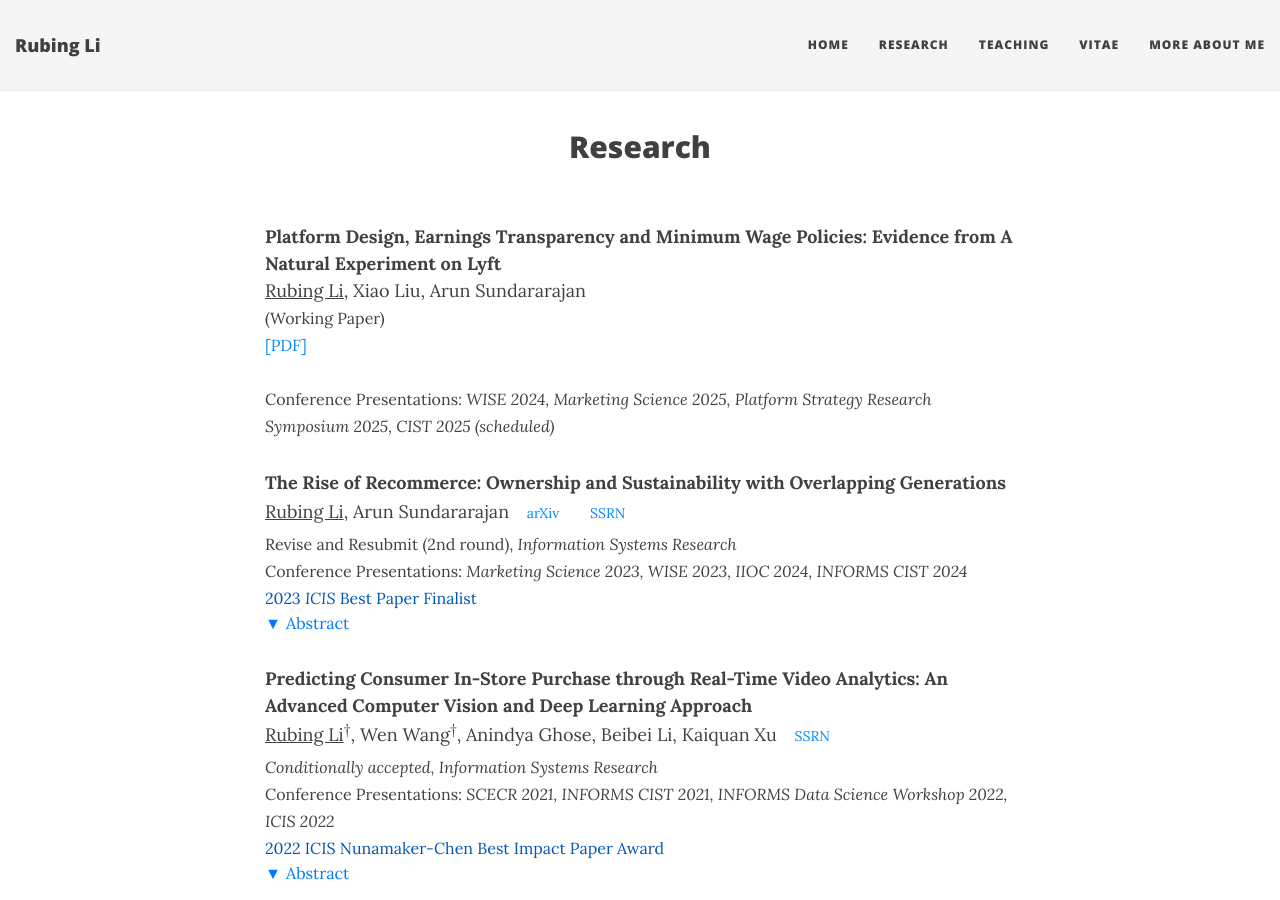
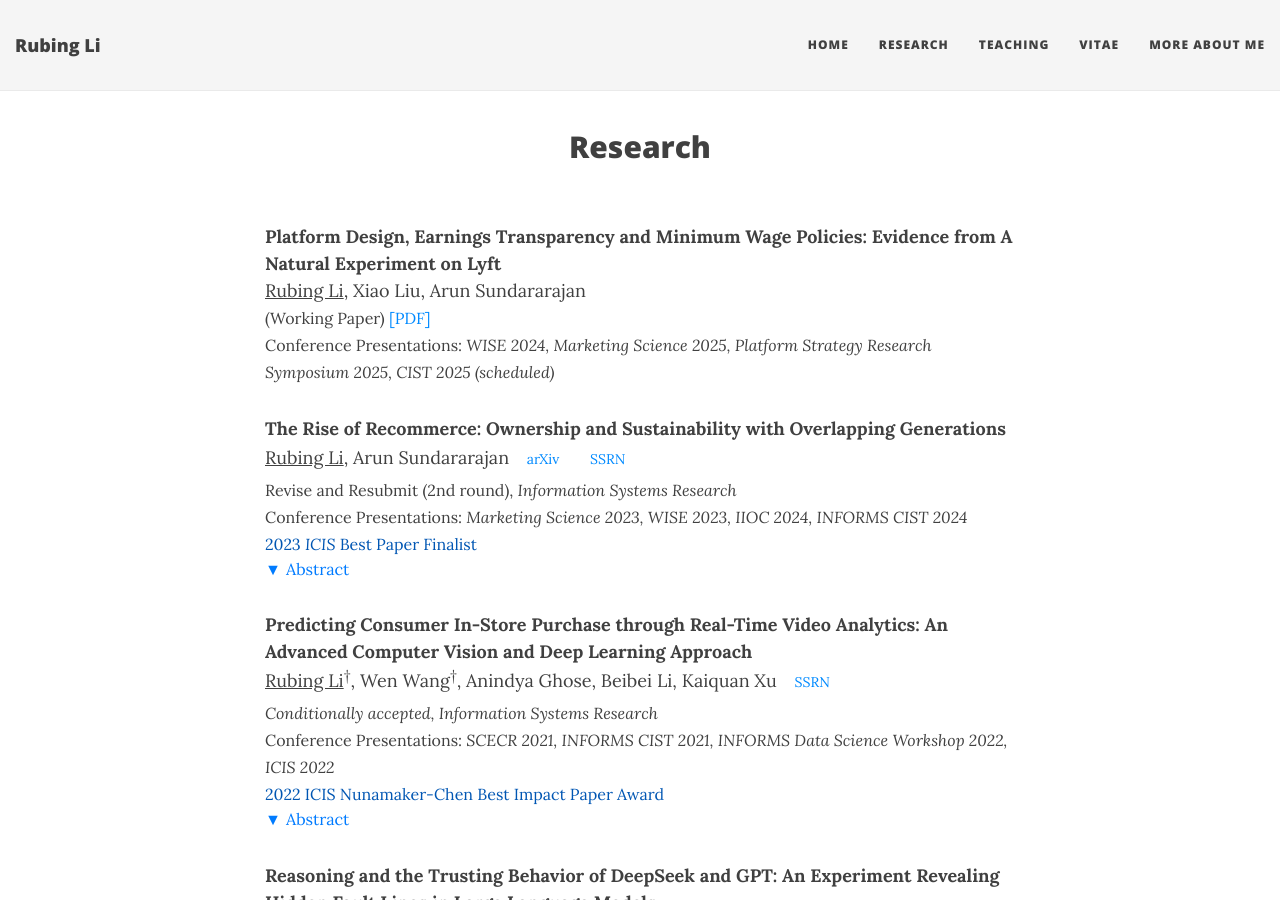
Before and after one commit to RubingLi123/rubingli123.github.io, a Jekyll site: the page built from research.md, in a window 1280 px wide and 900 px high. Built offline with Jekyll 4.4.1, drawn with Linux system fonts in a browser that asks for light colours; nearby versions of some CDN libraries.

Commit message:
Update research.md

```diff
--- a/research.md
+++ b/research.md
@@ -40,10 +40,9 @@
 
 **Platform Design, Earnings Transparency and Minimum Wage Policies: Evidence from A Natural Experiment on Lyft**
 <u>Rubing Li</u>, Xiao Liu, Arun Sundararajan
-<br><span style="font-size: 16px;">(Working Paper)</span>
-<br><span style="font-size: 16px;">
-  <a href="papers/lyft_transparency.pdf" target="_blank">[PDF]</a>
-</span><br>
+<br><span style="font-size: 16px;">(Working Paper)</span><span style="font-size: 16px;">
+  <a href="https://github.com/RubingLi123/rubingli123.github.io/blob/main/papers/lyft_transparency.pdf" target="_blank">[PDF]</a>
+</span>
 <br><span style="font-size: 16px;">Conference Presentations: <em>WISE 2024, Marketing Science 2025, Platform Strategy Research Symposium 2025, CIST 2025 (scheduled) </em></span>
 
 
```
